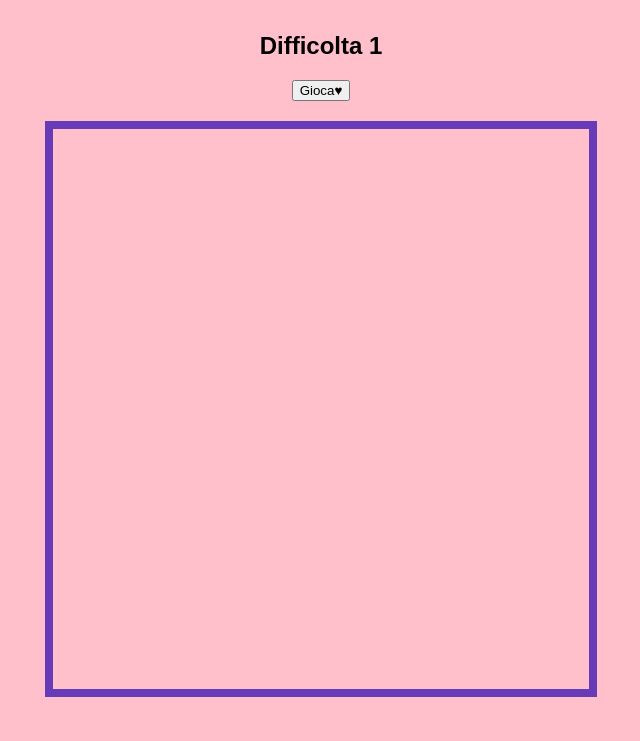
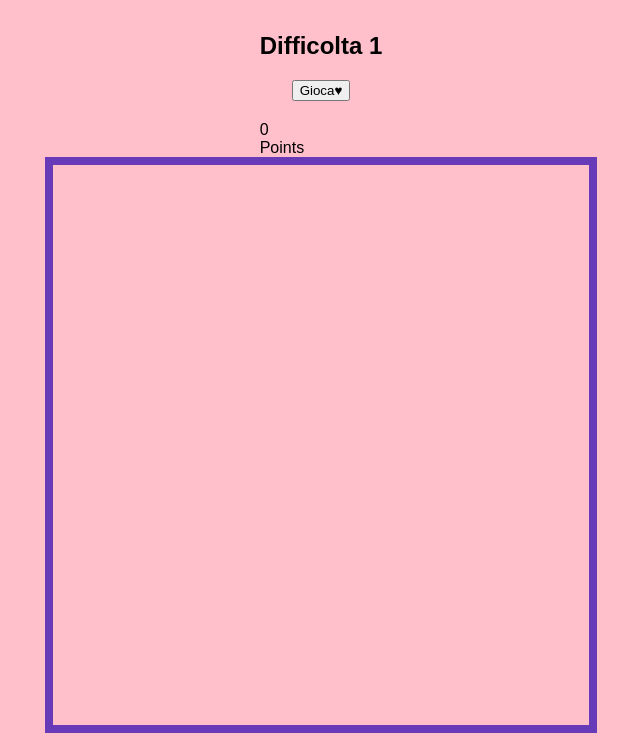
Before and after one commit to Arela-Cristina/js-campominato-dom, a plain HTML site: page index.html in a window 1280 px wide. Shown: the part 113-854 px from the top of the page, without its empty margins (319-959 px from the left). Before the commit the page ends 818 px from the top, so only its background shows below. Drawn offline with Linux system fonts and the light colour scheme; a web font is replaced by a local one.

Commit message:
Add div to count points

```diff
--- a/index.html
+++ b/index.html
@@ -17,6 +17,10 @@
         <div>
             <h2>Difficolta 1</h2>
             <button id="myButton">Gioca♥</button>
+            <div>
+                <div id="points">0</div>
+                <div>Points</div>
+            </div>
         </div>
     </div>
 
```
